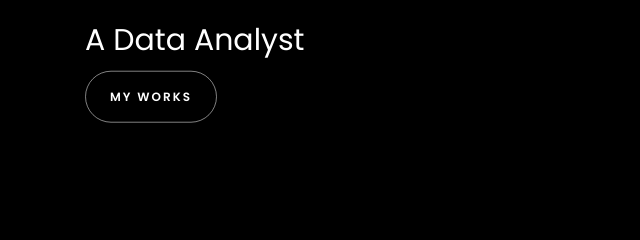
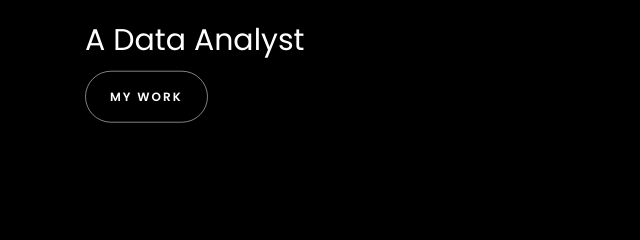
Before and after one commit to MilmileVaibhav24/milmileVaibhav24.github.io, a plain HTML site: page index.html in a window 1280 px wide. Shown: the part 445-685 px from the top of the page, 0-640 px from the left. Drawn offline with Linux system fonts and the light colour scheme; files whose address does not match are found by name.

Commit message:
Update index.html

```diff
--- a/index.html
+++ b/index.html
@@ -190,7 +190,7 @@
 						<!-- <h2 class="d-flex" style="margin-bottom: 0">With over 5 years of experience</h2> -->
 						<!-- <br> -->
 			            <!-- <p><a href="https://www.youtube.com/@RishabhMishraOfficial" class="btn btn-primary py-3 px-4">YouTube</a>  -->
-							<a href="https://github.com/MilmileVaibhav24" class="btn btn-white btn-outline-white py-3 px-4">My works</a></p>
+							<a href="https://github.com/MilmileVaibhav24" class="btn btn-white btn-outline-white py-3 px-4">My work</a></p>
 		            </div>
 		          </div>
 	        	</div>
```
